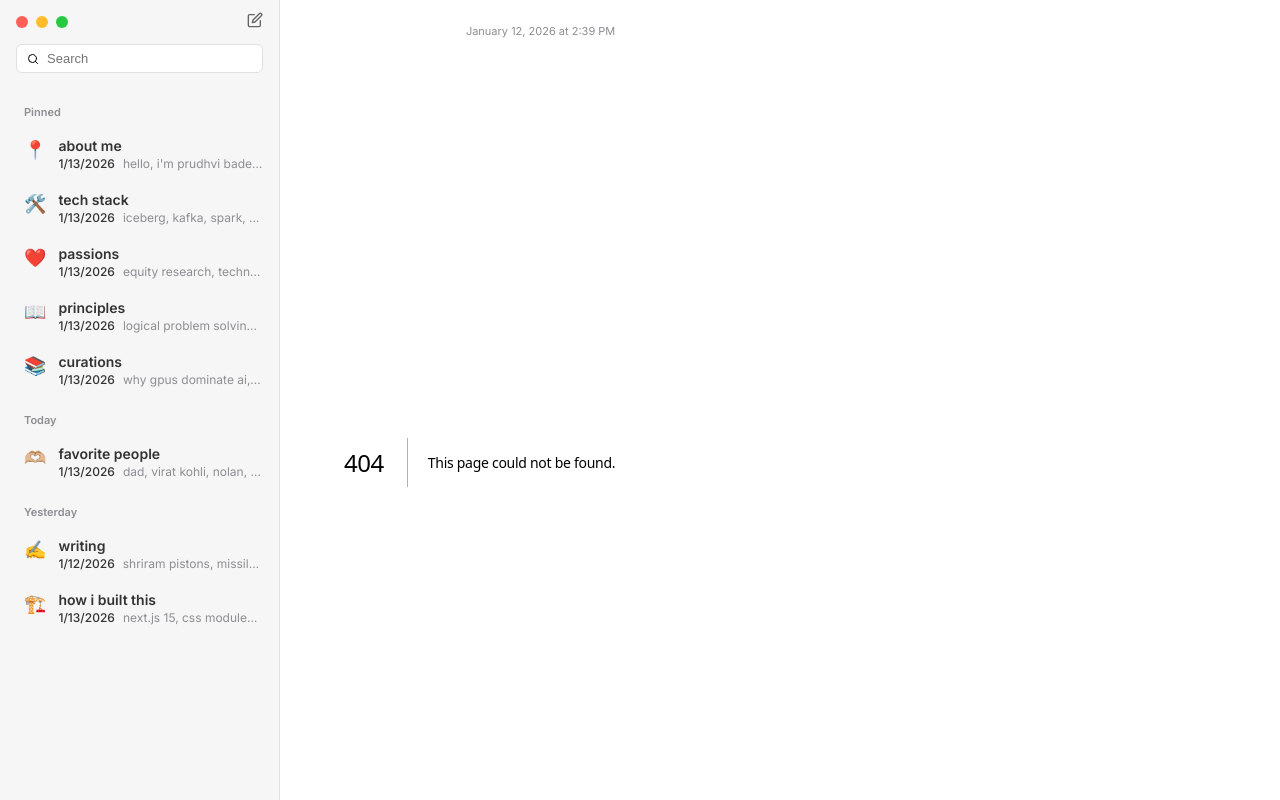
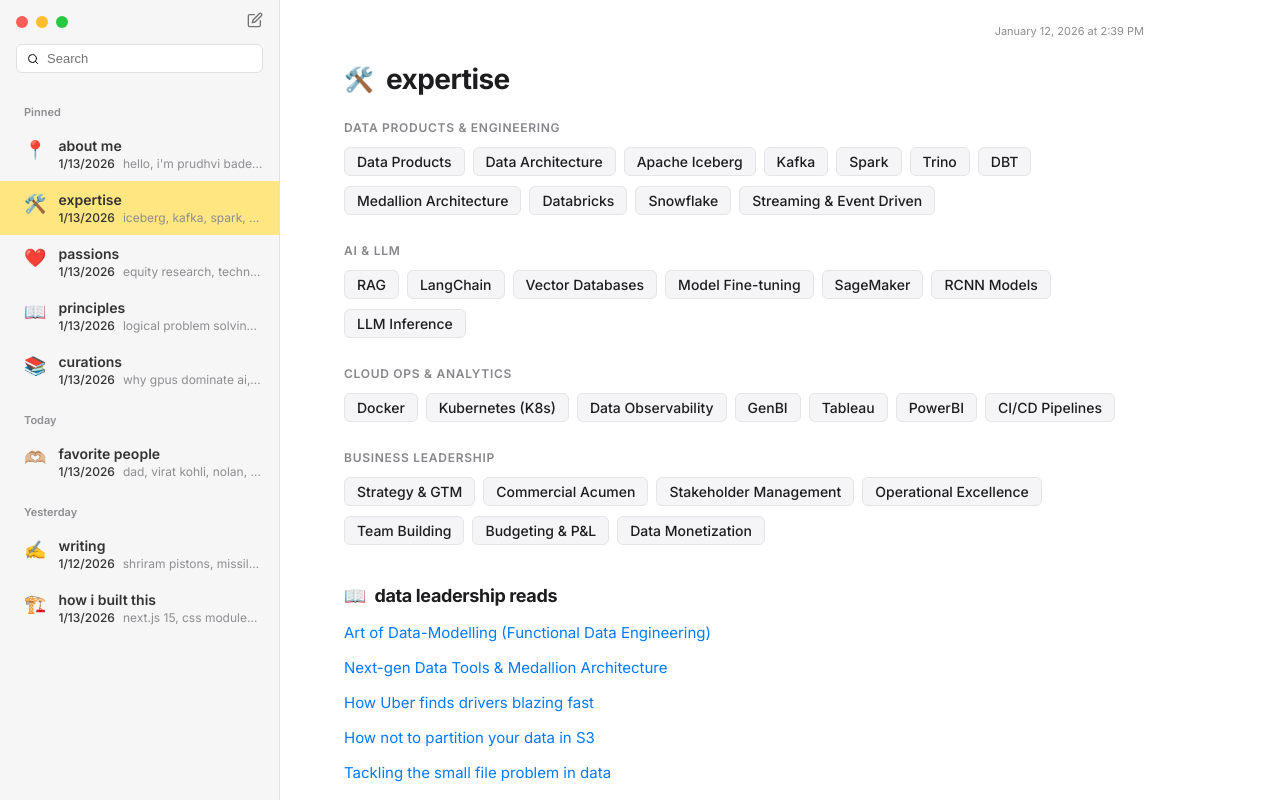
Before and after one commit to PrudhviBade/myprofile, a Next.js app: page /expertise in a window 1280 px wide. Before the commit this address had no page. Built offline with nearby package versions, Linux system fonts and the light colour scheme.

Commit message:
UI: Complete rename of Tech Stack to Expertise

```diff
--- a/src/app/tech-stack/page.tsx
+++ b/src/app/expertise/page.tsx
@@ -32,7 +32,7 @@
         <article>
             <header style={{ marginBottom: '24px', display: 'flex', alignItems: 'center', gap: '12px' }}>
                 <span style={{ fontSize: '24px' }}>🛠️</span>
-                <h1 style={{ fontSize: '28px', fontWeight: 700, color: 'var(--text-primary)' }}>tech stack</h1>
+                <h1 style={{ fontSize: '28px', fontWeight: 700, color: 'var(--text-primary)' }}>expertise</h1>
             </header>
 
             <section style={{ marginBottom: '40px' }}>
--- a/src/app/how-i-built-this/page.tsx
+++ b/src/app/how-i-built-this/page.tsx
@@ -33,7 +33,7 @@
                     <li>• built from scratch (no off-the-shelf templates)</li>
                     <li>• every module architected from a blank canvas</li>
                     <li>• manual refinement for narrative crispness</li>
-                    <li>• labor of precision—from hydration fixes to ux polish</li>
+                    <li>• labor of precision from hydration fixes to ux polish</li>
                 </ul>
 
             </section>
--- a/src/components/Sidebar.tsx
+++ b/src/components/Sidebar.tsx
@@ -15,7 +15,7 @@
 
 const PINNED: NavItem[] = [
     { label: 'about me', path: '/', icon: '📍', date: '1/13/2026', preview: "hello, i'm prudhvi bade. i bridge the gap..." },
-    { label: 'tech stack', path: '/tech-stack', icon: '🛠️', date: '1/13/2026', preview: "iceberg, kafka, spark, medallion architecture..." },
+    { label: 'expertise', path: '/expertise', icon: '🛠️', date: '1/13/2026', preview: "iceberg, kafka, spark, medallion architecture..." },
     { label: 'passions', path: '/passions', icon: '❤️', date: '1/13/2026', preview: "equity research, technical charting, and hobbies..." },
     { label: 'principles', path: '/principles', icon: '📖', date: '1/13/2026', preview: "logical problem solving, show up on time..." },
     { label: 'curations', path: '/curations', icon: '📚', date: '1/13/2026', preview: "why gpus dominate ai, swiggy's postgres scaling..." },
```
